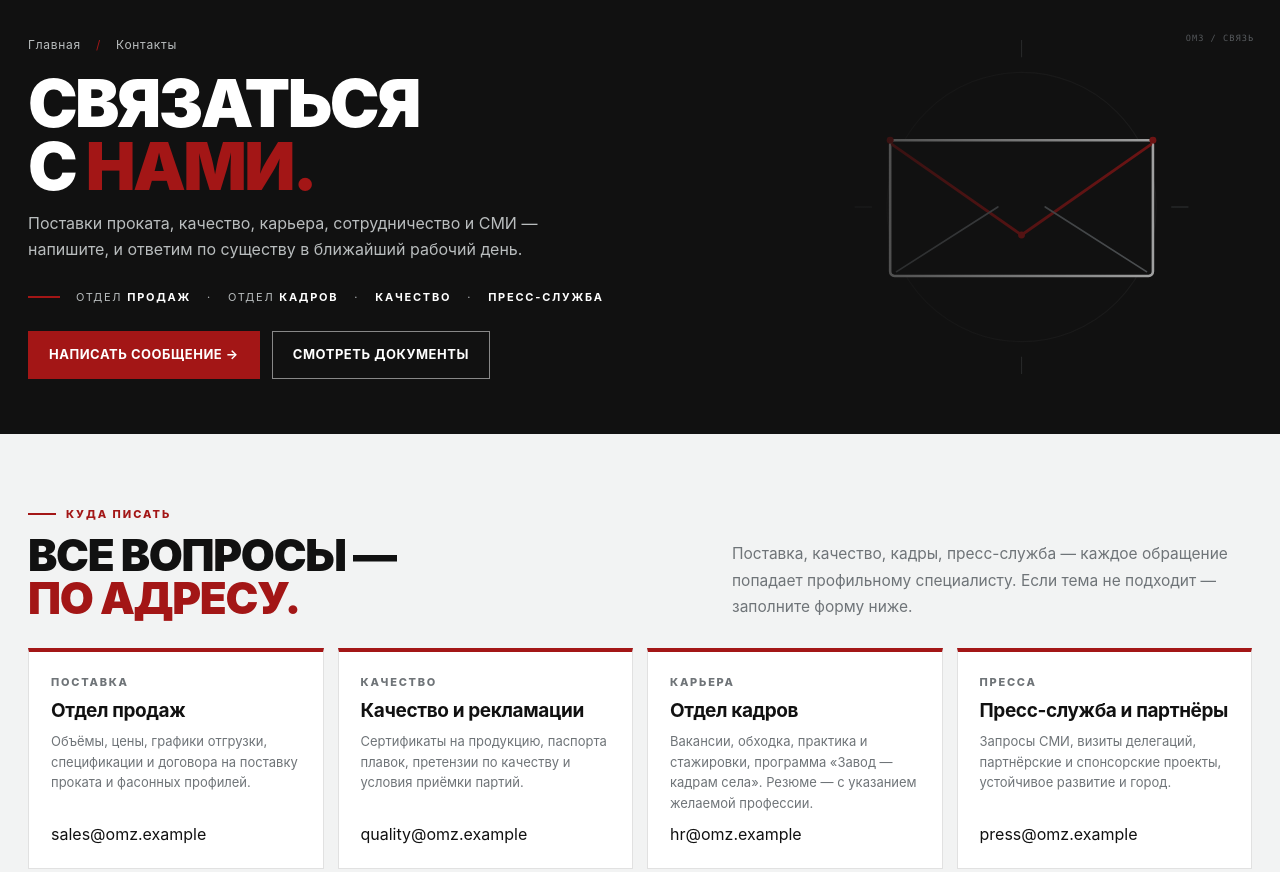
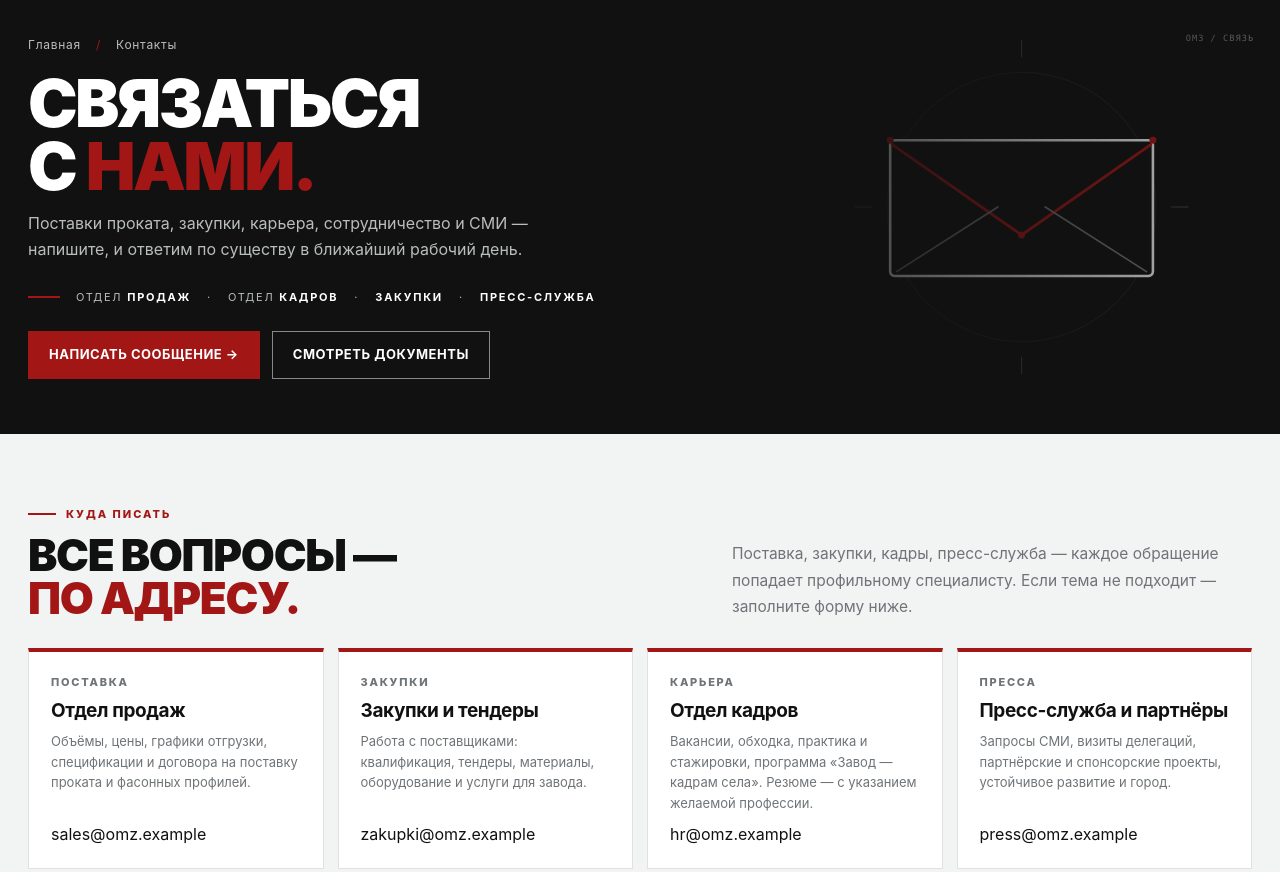
Before and after one commit to a-konovalova/omz-site, a plain HTML site: page contacts.html in a window 1280 px wide. Shown: the part 129-1001 px from the top of the page. Drawn offline with Linux system fonts and the light colour scheme.

Commit message:
Контакты: качество заменено на закупки; убрана почта из блока «Адрес и связь»

```diff
--- a/contacts.html
+++ b/contacts.html
@@ -1,5 +1,5 @@
 <!DOCTYPE html>
-<html lang="ru"><head><meta charset="UTF-8"><meta name="viewport" content="width=device-width, initial-scale=1.0"><title>Связаться с нами — АО «ОМЗ» | Отдел продаж, HR, качество</title><meta name="description" content="Один адрес для вопросов о поставках проката, карьере, качестве и сотрудничестве с Омутнинским металлургическим заводом. Форма подготовит обращение и откроет его в вашей почте."><style>
+<html lang="ru"><head><meta charset="UTF-8"><meta name="viewport" content="width=device-width, initial-scale=1.0"><title>Связаться с нами — АО «ОМЗ» | Отдел продаж, HR, закупки</title><meta name="description" content="Один адрес для вопросов о поставках проката, карьере, закупках и сотрудничестве с Омутнинским металлургическим заводом. Форма подготовит обращение и откроет его в вашей почте."><style>
   :root{
     --red:#A31616; --red-dark:#7E1111; --black:#111111; --grey:#6F7478; --grey-light:#E6E8E8;
     --bg:#F2F3F3; --white:#FFFFFF; --line:rgba(17,17,17,.12);
@@ -136,8 +136,8 @@
   <div class="container">
     <nav class="breadcrumbs" aria-label="Хлебные крошки"><a href="home.html">Главная</a><span> / </span>Контакты</nav>
     <h1>Связаться<br>с <em>нами.</em></h1>
-    <p>Поставки проката, качество, карьера, сотрудничество и СМИ — напишите, и ответим по существу в ближайший рабочий день.</p>
-    <div class="hero-index"><span>Отдел <b>продаж</b></span><span>·</span><span>Отдел <b>кадров</b></span><span>·</span><span><b>Качество</b></span><span>·</span><span><b>Пресс-служба</b></span></div>
+    <p>Поставки проката, закупки, карьера, сотрудничество и СМИ — напишите, и ответим по существу в ближайший рабочий день.</p>
+    <div class="hero-index"><span>Отдел <b>продаж</b></span><span>·</span><span>Отдел <b>кадров</b></span><span>·</span><span><b>Закупки</b></span><span>·</span><span><b>Пресс-служба</b></span></div>
     <div class="hero-actions"><a class="btn" href="#message">Написать сообщение →</a><a class="btn btn-outline" href="about.html#docs" style="color:#fff;border-color:rgba(255,255,255,.5)">Смотреть документы</a></div>
   </div>
 </div>
@@ -147,11 +147,11 @@
   <div class="container">
     <div class="sec-head">
       <div><div class="kicker">Куда писать</div><h2>Все вопросы —<br><span>по адресу.</span></h2></div>
-      <p class="sec-desc">Поставка, качество, кадры, пресс-служба — каждое обращение попадает профильному специалисту. Если тема не подходит — заполните форму ниже.</p>
+      <p class="sec-desc">Поставка, закупки, кадры, пресс-служба — каждое обращение попадает профильному специалисту. Если тема не подходит — заполните форму ниже.</p>
     </div>
     <div class="dept-grid">
       <a class="dept" href="mailto:sales@omz.example"><span class="num">ПОСТАВКА</span><h3>Отдел продаж</h3><p>Объёмы, цены, графики отгрузки, спецификации и договора на поставку проката и фасонных профилей.</p><span class="mail">sales@omz.example</span></a>
-      <a class="dept" href="mailto:quality@omz.example"><span class="num">КАЧЕСТВО</span><h3>Качество и рекламации</h3><p>Сертификаты на продукцию, паспорта плавок, претензии по качеству и условия приёмки партий.</p><span class="mail">quality@omz.example</span></a>
+      <a class="dept" href="mailto:zakupki@omz.example"><span class="num">ЗАКУПКИ</span><h3>Закупки и тендеры</h3><p>Работа с поставщиками: квалификация, тендеры, материалы, оборудование и услуги для завода.</p><span class="mail">zakupki@omz.example</span></a>
       <a class="dept" href="mailto:hr@omz.example"><span class="num">КАРЬЕРА</span><h3>Отдел кадров</h3><p>Вакансии, обходка, практика и стажировки, программа «Завод — кадрам села». Резюме — с указанием желаемой профессии.</p><span class="mail">hr@omz.example</span></a>
       <a class="dept" href="mailto:press@omz.example"><span class="num">ПРЕССА</span><h3>Пресс-служба и партнёры</h3><p>Запросы СМИ, визиты делегаций, партнёрские и спонсорские проекты, устойчивое развитие и город.</p><span class="mail">press@omz.example</span></a>
     </div>
@@ -169,7 +169,7 @@
           <ul>
             <li><b>Производство:</b><br>Кировская область,<br>г. Омутнинск, …</li>
             <li><b>Телефон:</b><br><a href="tel:+78335241401">+7 (83352) 4-14-01</a></li>
-            <li><b>Почта:</b><br><a href="mailto:sales@omz.example">sales@omz.example</a></li>
+
             <li><b>Приём заявок с сайта:</b><br>круглосуточно, отвечаем в рабочие дни</li>
             <li><a href="https://www.openstreetmap.org/search?query=%D0%9E%D0%BC%D1%83%D1%82%D0%BD%D0%B8%D0%BD%D1%81%D0%BA" target="_blank" rel="noopener">Показать Омутнинск на карте ↗</a></li>
           </ul>
@@ -178,7 +178,7 @@
           <h3 style="color:#9AA0A3">Частые вопросы</h3>
           <div class="faq" style="border-color:rgba(255,255,255,.12);background:transparent">
             <div class="faq-item" style="border-color:rgba(255,255,255,.12)"><b>Как получить цену и сроки?</b><span>Заполните форму справа — письмо с параметрами улетит в отдел продаж. Для срочных вопросов — звоните.</span></div>
-            <div class="faq-item" style="border-color:rgba(255,255,255,.12)"><b>Где скачать сертификаты?</b><span>ISO 9001, 14001, 50001 — <a href="about.html#docs" style="color:#FF8A8A">в разделе документов →</a>, прямым скачиванием.</span></div>
+            <div class="faq-item" style="border-color:rgba(255,255,255,.12)"><b>Как стать поставщиком?</b><span>Квалифицируем поставщиков по тендерам завода:<br><a href="mailto:zakupki@omz.example" style="color:#FF8A8A">zakupki@omz.example</a></span></div>
             <div class="faq-item" style="border-color:rgba(255,255,255,.12)"><b>Куда прислать резюме?</b><span>В отдел кадров: <a href="mailto:hr@omz.example" style="color:#FF8A8A">hr@omz.example</a>, или через <a href="career.html" style="color:#FF8A8A">раздел карьеры →</a>.</span></div>
           </div>
         </div>
@@ -194,7 +194,7 @@
             <select id="topic" name="topic" required>
               <option value="" selected disabled>Выберите тему</option>
               <option value="Поставка проката и профилей">Поставка проката и профилей</option>
-              <option value="Качество, сертификаты, рекламации">Качество, сертификаты, рекламации</option>
+              <option value="Закупки, тендеры, поставщики">Закупки, тендеры, поставщики</option>
               <option value="Карьера и резюме">Карьера и резюме</option>
               <option value="Сотрудничество, проекты, СМИ">Сотрудничество, проекты, СМИ</option>
               <option value="Другой вопрос">Другой вопрос</option>
@@ -259,7 +259,7 @@ const copyStatus=document.getElementById('copyStatus');
 const editBtn=document.getElementById('editBtn');
 const MAIL={
   'Поставка проката и профилей':'sales@omz.example',
-  'Качество, сертификаты, рекламации':'quality@omz.example',
+  'Закупки, тендеры, поставщики':'zakupki@omz.example',
   'Карьера и резюме':'hr@omz.example',
   'Сотрудничество, проекты, СМИ':'press@omz.example',
   'Другой вопрос':'sales@omz.example'
```
